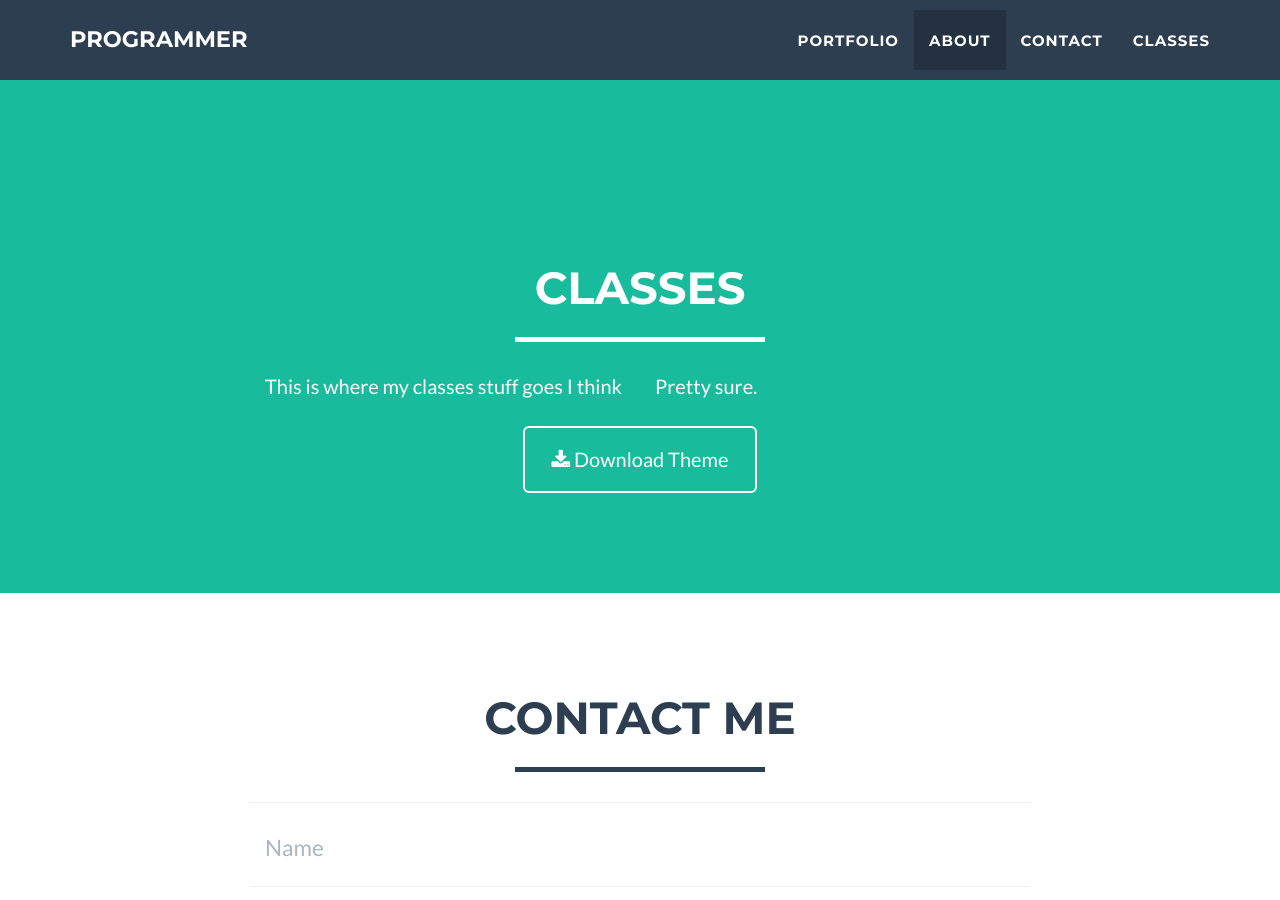
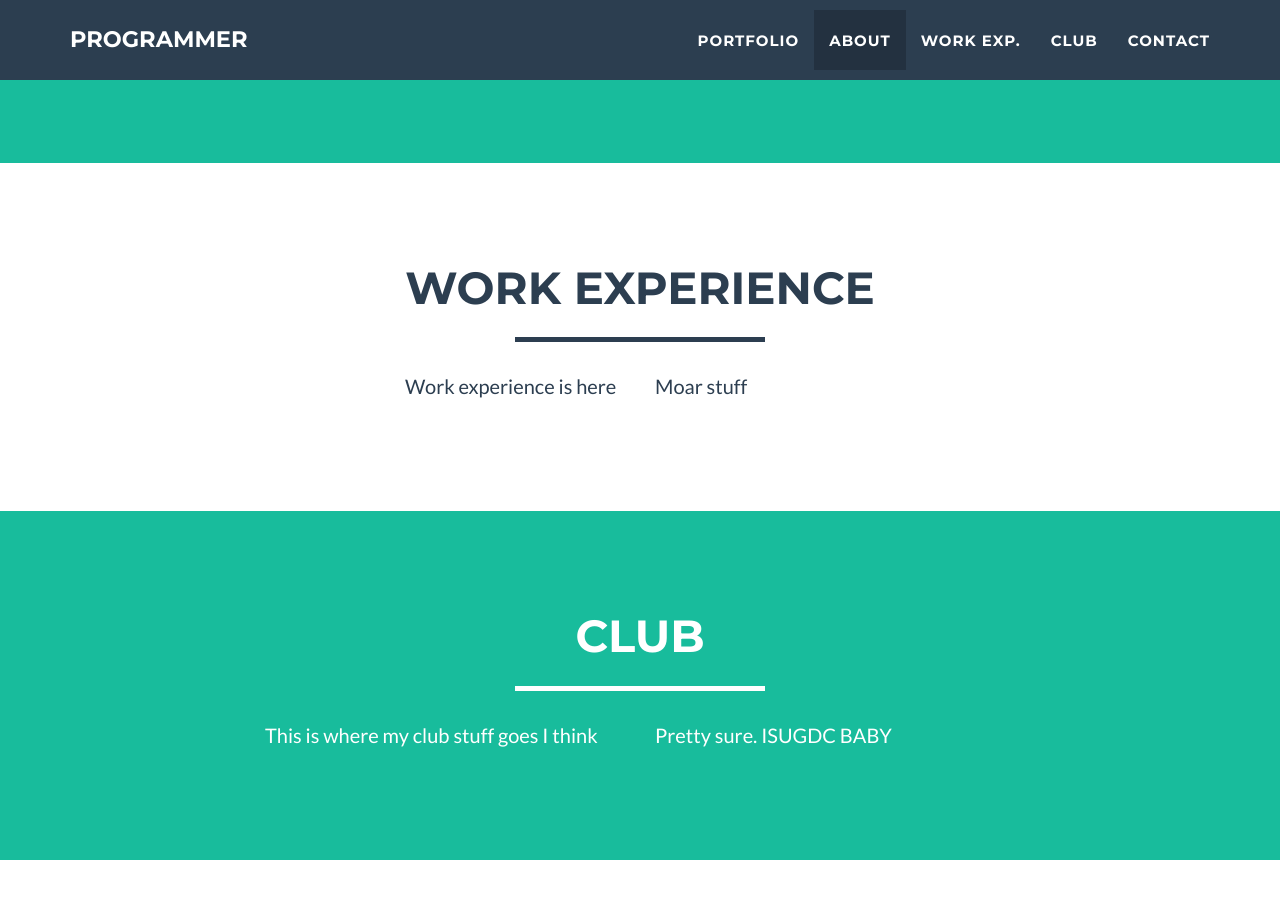
Before and after one commit to RyanDKrause/rdkrause.github.io, a Jekyll site: the page built from index.html, in a window 1280 px wide and 900 px high, scrolled down 2655 px. Built offline with Jekyll 4.4.1, drawn with Linux system fonts in a browser that asks for light colours.

Commit message:
adding all sections

```diff
--- /dev/null
+++ b/_includes/club.html
@@ -0,0 +1,19 @@
+ <!-- Club Section -->
+    <section class="success" id="clun">
+        <div class="container">
+            <div class="row">
+                <div class="col-lg-12 text-center">
+                    <h2>Club</h2>
+                    <hr class="star-light">
+                </div>
+            </div>
+            <div class="row">
+                <div class="col-lg-4 col-lg-offset-2">
+                    <p>This is where my club stuff goes I think<p>
+                </div>
+                <div class="col-lg-4">
+                    <p>Pretty sure. ISUGDC BABY </p>
+                </div>
+            </div>
+        </div>
+    </section>
--- a/_includes/nav.html
+++ b/_includes/nav.html
@@ -24,11 +24,14 @@
                     <li class="page-scroll">
                         <a href="#about">About</a>
                     </li>
-                    <li class="page-scroll">
+					<li class="page-scroll">
+                        <a href="#work">Work Exp.</a>
+                    </li>
+					<li class="page-scroll">
+                        <a href="#club">Club</a>
+                    </li>
+					<li class="page-scroll">
                         <a href="#contact">Contact</a>
-                    </li>
-					 <li class="page-scroll">
-                        <a href="#classes">Classes</a>
                     </li>
                 </ul>
             </div>
--- /dev/null
+++ b/_includes/work.html
@@ -0,0 +1,21 @@
+ <!-- Work Section -->
+    <section id="work">
+        <div class="container">
+            <div class="row">
+                <div class="col-lg-12 text-center">
+                    <h2>Work Experience</h2>
+                    <hr class="star-primary">
+                </div>
+            </div>
+            <div class="row">
+                <div class="col-lg-8 col-lg-offset-2">
+                    <div class="col-lg-4 col-lg-offset-2">
+                    <p>Work experience is here</p>
+                </div>
+                <div class="col-lg-4">
+                    <p>Moar stuff </p>
+                </div>
+                </div>
+            </div>
+        </div>
+    </section>
--- a/_layouts/default.html
+++ b/_layouts/default.html
@@ -6,7 +6,8 @@
     {% include header.html %}
     {% include portfolio_grid.html %}
     {% include about.html %}
-	{% include classes.html %}
+	{% include work.html %}
+	{% include club.html %}
 
     {% if site.contact == "static" %}
     {% include contact_static.html %}
```
